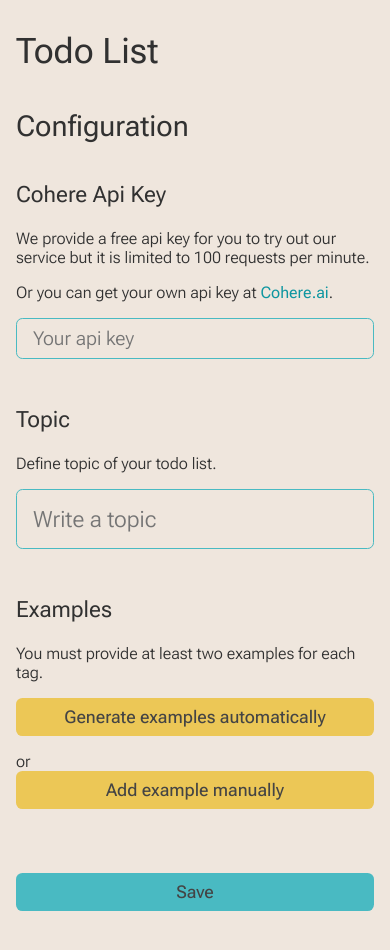
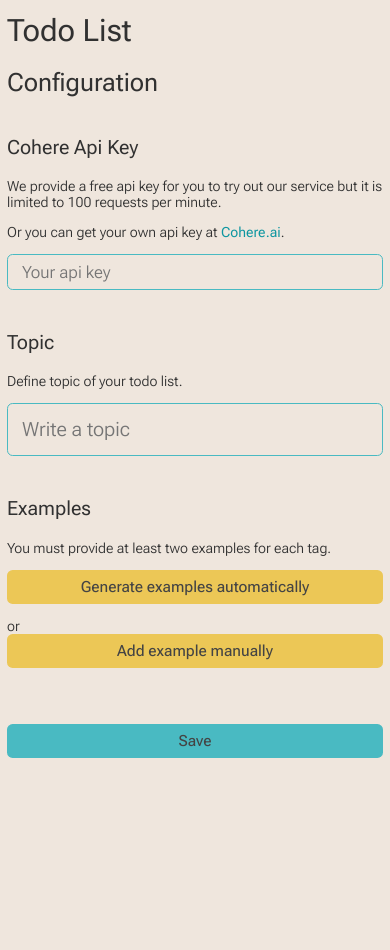
Before and after one commit to elpeix/ticket-classifier, a React (Vite) app: page / in a window 390 px wide. Shown: the top 950 px of the page. After the commit the page ends 844 px from the top, so only its background shows below. Built offline with nearby package versions, Linux system fonts and the light colour scheme.

Commit message:
Mobile fixes

```diff
--- a/src/components/Configuration.jsx
+++ b/src/components/Configuration.jsx
@@ -85,7 +85,7 @@ export default function Configuration() {
   return (
     <div>
       <h2>Configuration</h2>
-      <section>
+      <section className={styles.section}>
         <label>
           <h3>Cohere Api Key</h3>
           <p>
@@ -107,7 +107,7 @@ export default function Configuration() {
           />
         </label>
       </section>
-      <section>
+      <section className={styles.section}>
         <label>
           <h3>Topic</h3>
           <p>Define topic of your todo list.</p>
@@ -120,11 +120,9 @@ export default function Configuration() {
           />
         </label>
       </section>
-      <section className={styles.examples}>
+      <section className={`${styles.examples} ${styles.section}`}>
         <h3>Examples</h3>
-        <p>
-          You must provide at least two examples for each tag.
-        </p>
+        <p>You must provide at least two examples for each tag.</p>
 
         <div>
           <button onClick={generateExamples} disabled={loading} className={styles.generateExample}>
@@ -159,7 +157,12 @@ export default function Configuration() {
                   setExamples(newExamples)
                 }}
               />
-              <button className='remove'  disabled={loading} onClick={() => removeExample(index)}>✕</button>
+              <button
+                className={`remove ${styles.remove}`}
+                disabled={loading}
+                onClick={() => removeExample(index)}>
+                  ✕
+              </button>
             </li>
           ))}
         </ul>
@@ -168,10 +171,8 @@ export default function Configuration() {
           Add example manually
         </button>
       </section>
-      <section>
-        <button onClick={save} className={styles.save}>
-          Save
-        </button>
+      <section className={styles.section}>
+        <button onClick={save} className={styles.save}>Save</button>
 
         {canCancel && (
           <button
--- a/src/components/Container.jsx
+++ b/src/components/Container.jsx
@@ -19,7 +19,9 @@ export default function Container () {
         <>
           <div className={styles.topic}>
             <h2>{tasks.topic}</h2>
-            <button className='simpleButton' onClick={() => tasks.setConfigurationMode(true)}>
+            <button
+              className={`simpleButton ${styles.configureButton}`}
+              onClick={() => tasks.setConfigurationMode(true)}>
               Configure
             </button>
           </div>
--- a/src/styles/Configuration.module.css
+++ b/src/styles/Configuration.module.css
@@ -1,4 +1,4 @@
-section {
+section.section {
   margin-bottom: 2rem;
 }
 
@@ -68,6 +68,10 @@ button.generateExample:disabled {
   color: var(--color-tertiary);
 }
 
+button.remove {
+  max-width: 100%;
+}
+
 .loading::before {
   content: "";
   display: inline-block;
--- a/src/styles/Container.module.css
+++ b/src/styles/Container.module.css
@@ -3,3 +3,7 @@
   align-items: center;
   justify-content: space-between;
 }
+
+.configureButton {
+  width: auto;
+}
--- a/src/styles/Tag.module.css
+++ b/src/styles/Tag.module.css
@@ -21,3 +21,11 @@
 .tag.active:hover {
   background-color: var(--color-tertiary);
 }
+
+@media screen and (max-width: 768px) {
+  .tag {
+    font-size: 0.8rem;
+    padding: 0.2rem 0.5rem;
+    margin-right: 0;
+  }
+}
--- a/src/styles/Task.module.css
+++ b/src/styles/Task.module.css
@@ -62,3 +62,13 @@ input[type="checkbox"]:checked::after {
   box-shadow: none;
   opacity: 1;
 }
+
+@media screen and (max-width: 768px) {
+  .task {
+    margin: 0;
+    gap: 0.5rem;
+  }
+  .checkbox {
+    padding: 0 0 0 0.5rem;
+  }
+}
--- a/src/styles/TaskList.module.css
+++ b/src/styles/TaskList.module.css
@@ -41,3 +41,10 @@
   font-size: 1.4rem;
   opacity: 0.5;
 }
+
+@media screen and (max-width: 768px) {
+  .list li {
+    padding: 1rem 0rem;
+    font-size: 1.2rem;
+  }
+}
--- a/src/styles/index.css
+++ b/src/styles/index.css
@@ -214,6 +214,7 @@ ul {
   background-color: transparent;
   cursor: pointer;
   margin: 0 .5rem;
+  max-width: 3rem;
 }
 
 .remove:hover {
@@ -281,3 +282,20 @@ ul {
     color: var(--color-primary-active);
   }
 }
+
+@media screen and (max-width: 768px) {
+  :root {
+    font-size: 14px;
+  }
+  #root {
+    padding: 0 0.5rem;
+  }
+  h1 {
+    margin: 0.5rem 0;
+    padding: 0.5rem 0;
+  }
+  h2 {
+    margin: 0.5rem 0;
+    padding: 0.5rem 0;
+  }
+}
```
